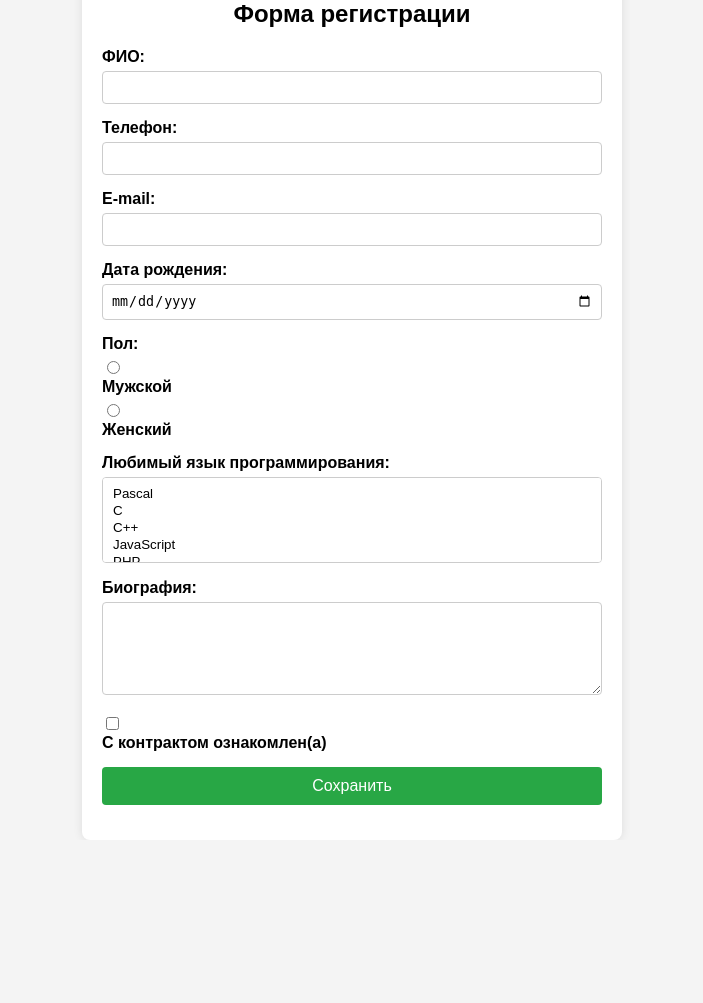
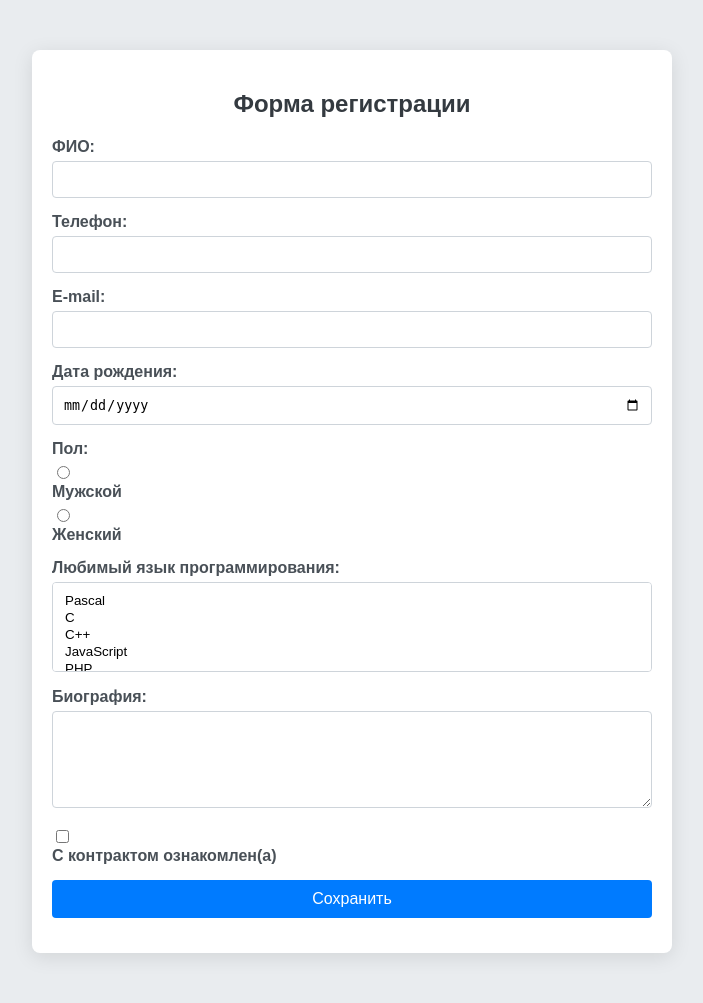
Before and after one commit to sasiska992/kubsu-backend, a PHP site: page / in a window 1280 px wide. Shown: the whole page, without its empty margins (288-991 px from the left). Before the commit the page ends 805 px from the top, so only its background shows below. Run offline with PHP 8.4, Linux system fonts and the light colour scheme.

Commit message:
fix practice_3

```diff
--- a/practice_3/index.html
+++ b/practice_3/index.html
@@ -1,11 +1,13 @@
 <!DOCTYPE html>
 <html lang="ru">
+
 <head>
     <meta charset="UTF-8">
     <meta name="viewport" content="width=device-width, initial-scale=1.0">
     <title>Форма регистрации</title>
     <link rel="stylesheet" href="styles.css">
 </head>
+
 <body>
     <div class="form-container">
         <h2>Форма регистрации</h2>
@@ -66,4 +68,5 @@
         </form>
     </div>
 </body>
+
 </html>
--- a/practice_3/styles.css
+++ b/practice_3/styles.css
@@ -1,25 +1,22 @@
 body {
-    font-family: Arial, sans-serif;
-    background-color: #f4f4f4;
+    font-family: 'Arial', sans-serif;
+    background-color: #e9ecef;
     margin: 0;
     padding: 0;
-    display: flex;
-    justify-content: center;
-    align-items: center;
-    height: 100vh;
 }
 
 .form-container {
-    background-color: #fff;
+    max-width: 600px;
+    margin: 50px auto;
     padding: 20px;
+    background-color: #ffffff;
     border-radius: 8px;
-    box-shadow: 0 0 10px rgba(0, 0, 0, 0.1);
-    width: 100%;
-    max-width: 500px;
+    box-shadow: 0 4px 20px rgba(0, 0, 0, 0.1);
 }
 
 h2 {
     text-align: center;
+    color: #343a40;
     margin-bottom: 20px;
 }
 
@@ -27,44 +24,72 @@ h2 {
     margin-bottom: 15px;
 }
 
-.form-group label {
+label {
     display: block;
     margin-bottom: 5px;
+    color: #495057;
     font-weight: bold;
 }
 
-.form-group input[type="text"],
-.form-group input[type="tel"],
-.form-group input[type="email"],
-.form-group input[type="date"],
-.form-group select,
-.form-group textarea {
+input[type="text"],
+input[type="tel"],
+input[type="email"],
+input[type="date"],
+textarea,
+select {
     width: 100%;
-    padding: 8px;
-    border: 1px solid #ccc;
+    padding: 10px;
+    border: 1px solid #ced4da;
     border-radius: 4px;
     box-sizing: border-box;
+    transition: border-color 0.3s;
 }
 
-.form-group input[type="radio"] {
-    margin-right: 10px;
+input[type="text"]:focus,
+input[type="tel"]:focus,
+input[type="email"]:focus,
+input[type="date"]:focus,
+textarea:focus,
+select:focus {
+    border-color: #80bdff;
+    outline: none;
 }
 
-.form-group textarea {
+textarea {
     resize: vertical;
 }
 
-.form-group button {
+input[type="radio"] {
+    margin-right: 5px;
+}
+
+button {
     width: 100%;
     padding: 10px;
-    background-color: #28a745;
+    background-color: #007bff;
     color: white;
     border: none;
     border-radius: 4px;
     cursor: pointer;
     font-size: 16px;
+    transition: background-color 0.3s;
 }
 
-.form-group button:hover {
-    background-color: #218838;
+button:hover {
+    background-color: #0056b3;
 }
+
+.checkbox-group {
+    display: flex;
+    align-items: center;
+}
+
+.checkbox-group input {
+    margin-right: 10px;
+}
+
+.error-message {
+    color: red;
+    font-size: 14px;
+    margin-top: 5px;
+}
```
